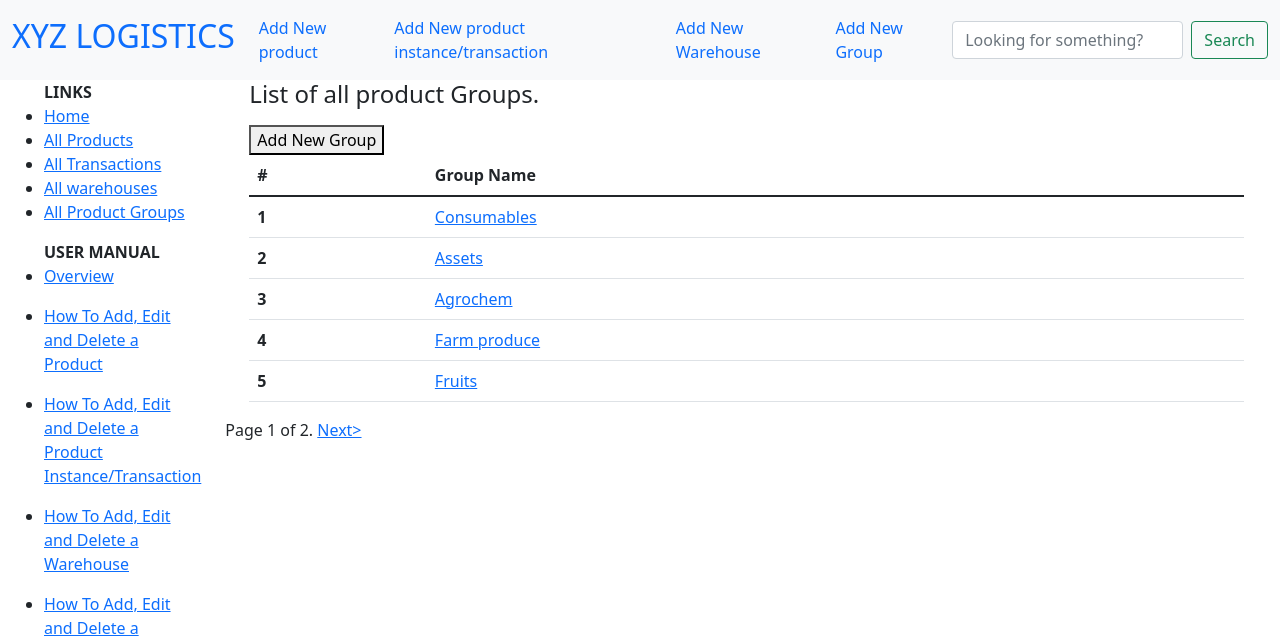
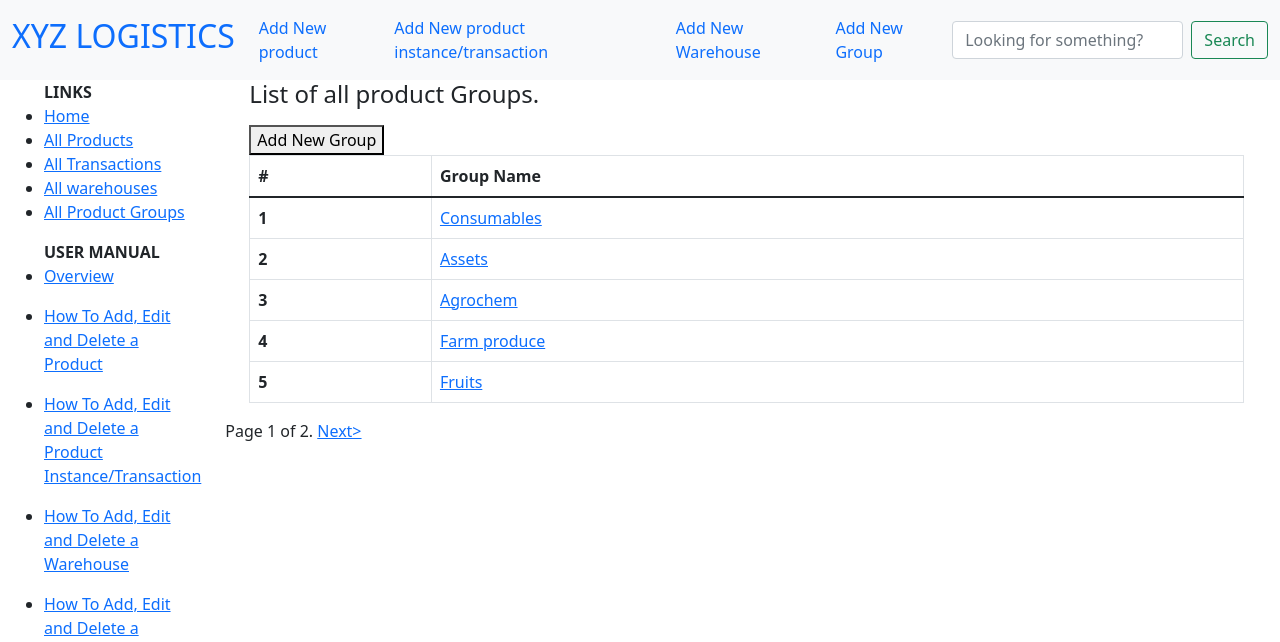
Before and after one commit to damisotomi/Inventory-tracking-web-application, a Django app: page /groups/ in a window 1280 px wide. Shown: the top 642 px of the page. Run offline with Django 4.2, Linux system fonts and the light colour scheme; data comes from the database, SQL or seed files in the repository.

Commit message:
adding table borders

```diff
--- a/shopify/templates/group_list.html
+++ b/shopify/templates/group_list.html
@@ -13,7 +13,7 @@
     <p></P>
     <a href="{% url 'group_form'%}"><button>Add New Group</button></a>
 
-        <table class="table">
+        <table class="table table-bordered table-hover">
             <thead class="thead-dark">
                 <tr>
                     <th scope="col">#</th>
--- a/shopify/templates/product_instance_list.html
+++ b/shopify/templates/product_instance_list.html
@@ -13,7 +13,7 @@
     <a href="{% url 'product_instance_form'%}"><button>Add new transaction</button></a>
     <p></P>
     <p></P>
-        <table class="table">
+        <table class="table table-bordered table-hover">
             <thead class="thead-dark">
                 <tr>
                     <th scope="col">#</th>
--- a/shopify/templates/product_list.html
+++ b/shopify/templates/product_list.html
@@ -15,7 +15,7 @@
     <p></P>
     <a  href="{% url 'product_instance_form'%}" target="-blank"><button>Add New Product Instance/Transaction </button> </a>
     <p></P>
-        <table class="table">
+        <table class="table table-bordered table-hover">
             <thead class="thead-dark">
                 <tr>
                     <th scope="col">#</th>
--- a/shopify/templates/warehouse_list.html
+++ b/shopify/templates/warehouse_list.html
@@ -14,7 +14,7 @@
     <p></P>
     <a href="{% url 'warehouse_form'%}"><button>Add new Warehouse</button> </a>
     <p></P>
-    <table class="table">
+    <table class="table table-bordered table-hover">
         <thead class="thead-dark">
             <tr>
                 <th scope="col">#</th>
```
